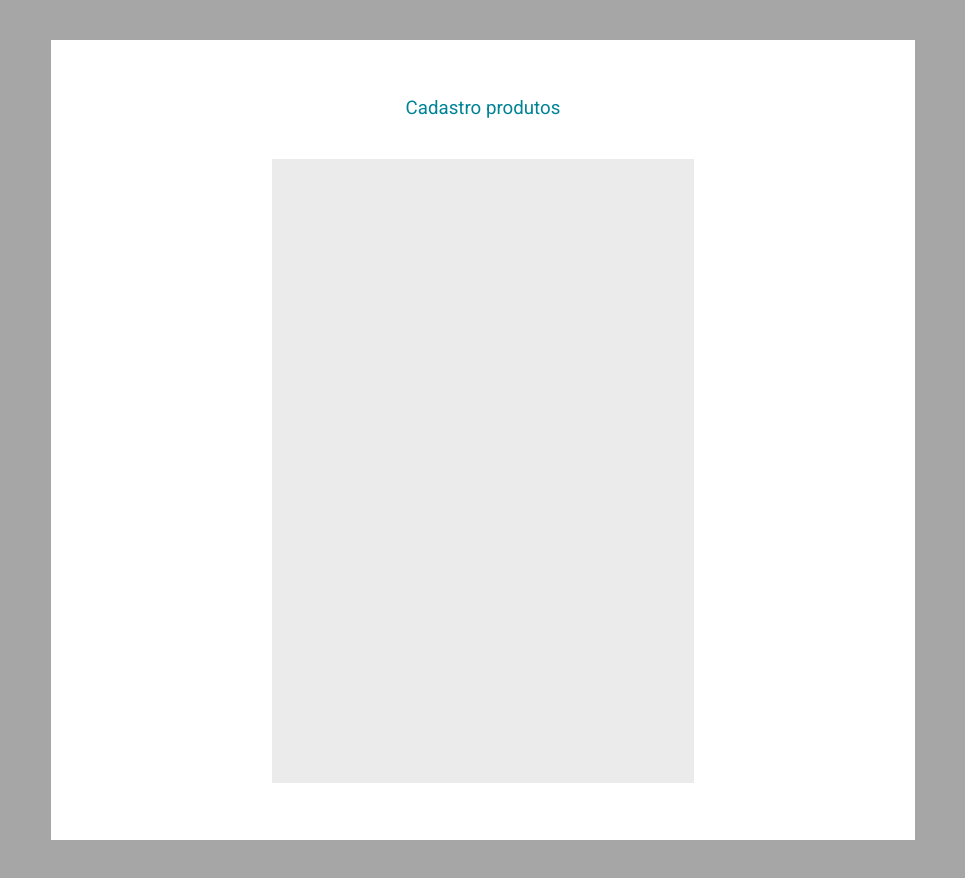
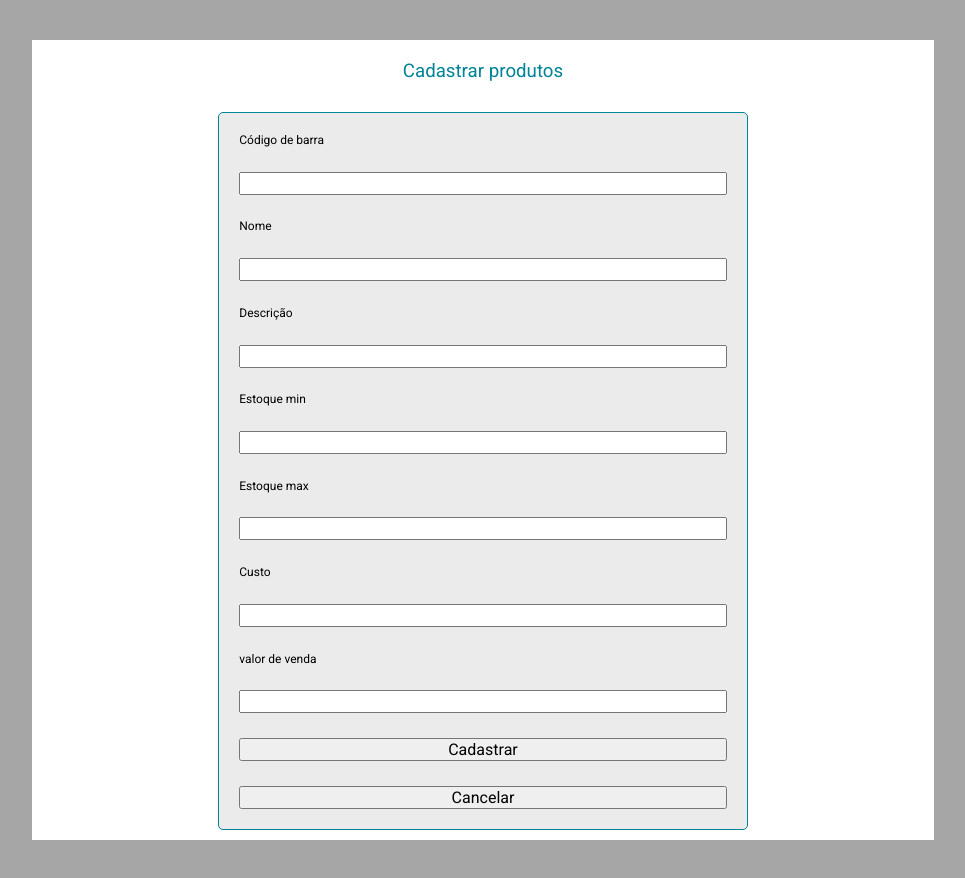
Before and after one commit to cleitonomariano/Teste-Imagens-folheados, a React (Create React App) app: page / in a window 1280 px wide. Shown: the whole page, without its empty margins (157-1122 px from the left). Built offline with nearby package versions, Linux system fonts and the light colour scheme.

Commit message:
feature/10-form

```diff
--- a/src/App.tsx
+++ b/src/App.tsx
@@ -1,11 +1,11 @@
 import React from 'react';
 
-import Cadastro from './Pages/Cadastro/cadastro';
+import Register from './Pages/Register/Register';
 import GlobalStyle from './styles/global';
 
 const App: React.FC = () => (
   <>
-    <Cadastro />
+    <Register />
     <GlobalStyle />
   </>
 );
--- a/src/Pages/Cadastro/cadastro.tsx
+++ /dev/null
@@ -1,14 +0,0 @@
-import React from 'react';
-
-import { Container, Content } from './styles';
-
-const Cadastro: React.FC = () => (
-  <>
-    <Container>
-      <h3>Cadastro produtos</h3>
-
-      <Content />
-    </Container>
-  </>
-);
-export default Cadastro;
--- a/src/Pages/Cadastro/styles.ts
+++ /dev/null
@@ -1,21 +0,0 @@
-import styled from 'styled-components';
-
-export const Container = styled.div`
-  height: 100vh;
-  width: 94%;
-  background: #fff;
-  padding-top: 40px;
-  padding: 10px;
-  text-align: center;
-  display: flex;
-  align-items: center;
-  justify-content: center;
-  flex-direction: column;
-`;
-export const Content = styled.div`
-  width: 50%;
-  background: #ebebeb;
-  height: 80%;
-  margin-top: 40px;
-  padding: 10px;
-`;
--- /dev/null
+++ b/src/Pages/Register/Register.tsx
@@ -0,0 +1,34 @@
+/* eslint-disable jsx-a11y/label-has-associated-control */
+import React from 'react';
+
+import { Container, Content } from './styles';
+
+const Register: React.FC = () => (
+  <>
+    <Container>
+      <h3>Cadastrar produtos</h3>
+
+      <Content>
+        <form>
+          <label>Código de barra</label>
+          <input type="text" />
+          <label>Nome</label>
+          <input type="text" />
+          <label>Descrição</label>
+          <input type="text" />
+          <label>Estoque min</label>
+          <input type="number" />
+          <label>Estoque max</label>
+          <input type="number" />
+          <label>Custo</label>
+          <input type="number" />
+          <label>valor de venda</label>
+          <input type="number" />
+          <button type="submit">Cadastrar</button>
+          <button type="submit">Cancelar</button>
+        </form>
+      </Content>
+    </Container>
+  </>
+);
+export default Register;
--- /dev/null
+++ b/src/Pages/Register/styles.ts
@@ -0,0 +1,35 @@
+import styled from 'styled-components';
+
+export const Container = styled.div`
+  height: 100vh;
+  width: 94%;
+  background: #fff;
+  padding: 10px;
+  padding-top: 20px;
+  text-align: center;
+  display: flex;
+  align-items: center;
+  justify-content: center;
+  flex-direction: column;
+`;
+export const Content = styled.div`
+  width: 60%;
+  height: 100%;
+  background: #ebebeb;
+  padding: 10px;
+  margin-top: 30px;
+  border-radius: 5px;
+  border: 1px solid #008396;
+  form {
+    height: 100%;
+    margin: 0 auto;
+    display: flex;
+    justify-content: space-between;
+    flex-direction: column;
+    padding: 10px;
+    gap: 2px;
+    font-size: 12px;
+    text-align: left;
+    overflow: hidden;
+  }
+`;
--- a/src/styles/global.ts
+++ b/src/styles/global.ts
@@ -24,7 +24,7 @@ export default createGlobalStyle`
   }
   #root {
     display: flex;
-    max-width: 960px;
+    max-width: 1000px;
     margin: 0 auto;
     padding: 40px 20px;
     align-items: center;
```
